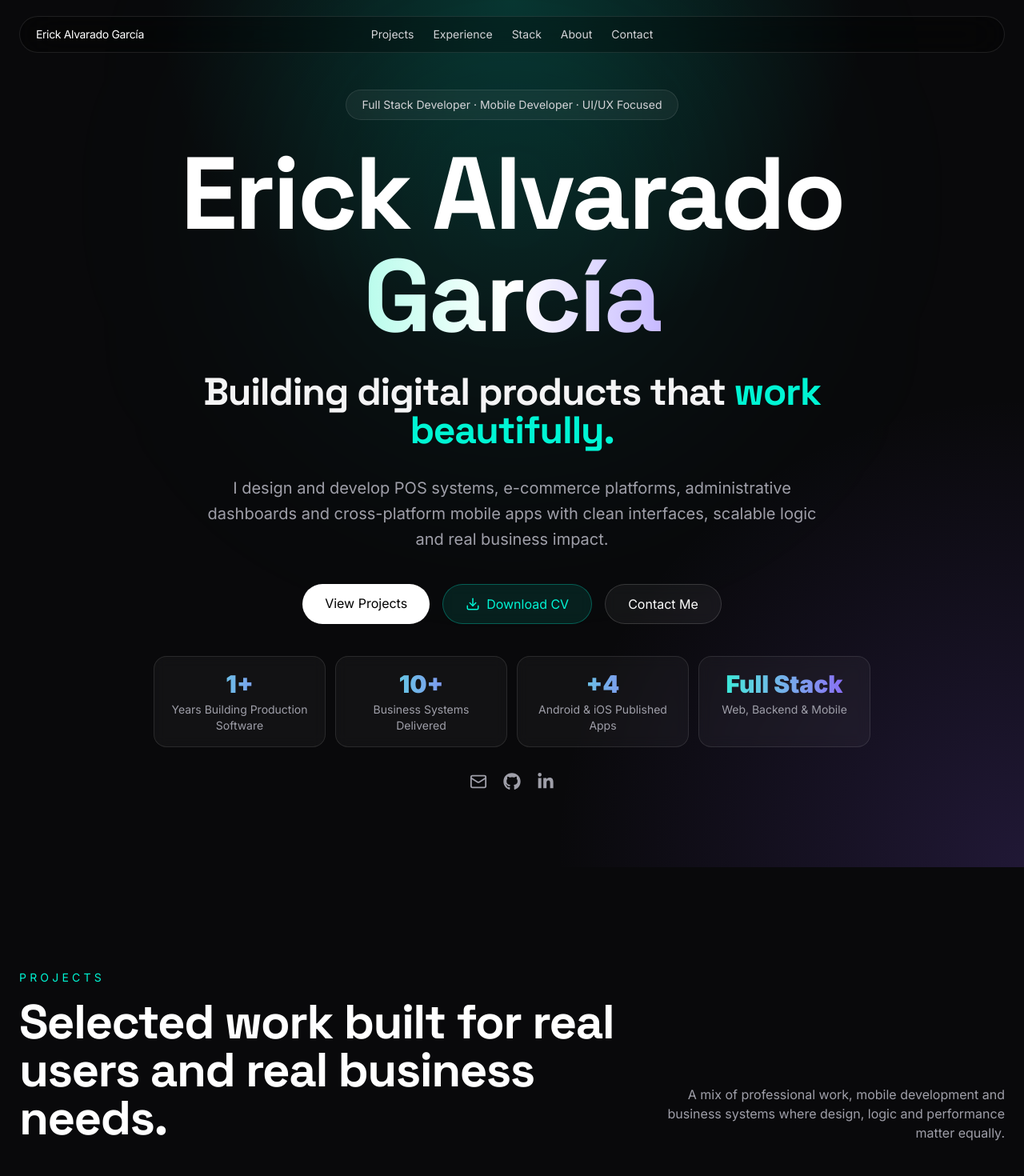
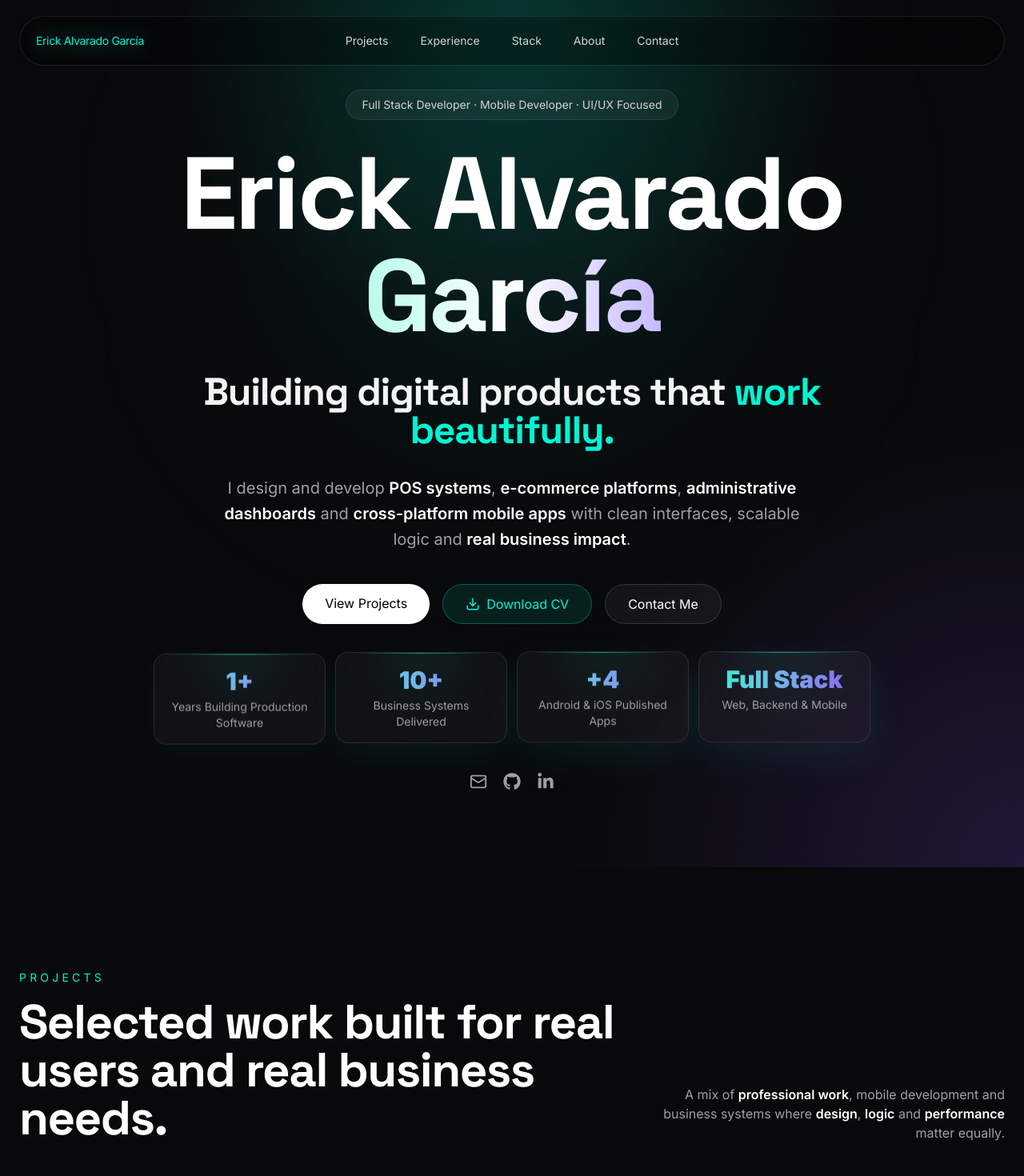
Before and after one commit to eerick16/erickgarcia.tech, a React (Vite) app: page / in a window 1280 px wide. Shown: the top 1470 px of the page at 80% size. Built offline with nearby package versions, Linux system fonts and the light colour scheme.

Commit message:
Visual improvments

```diff
--- a/src/components/common/Navbar.tsx
+++ b/src/components/common/Navbar.tsx
@@ -1,4 +1,4 @@
-import { useState } from "react"
+import { useEffect, useState } from "react"
 import { Menu, X } from "lucide-react"
 
 const navItems = [
@@ -11,28 +11,73 @@ const navItems = [
 
 export function Navbar() {
   const [isOpen, setIsOpen] = useState(false)
+  const [activeSection, setActiveSection] = useState("home")
 
   function closeMenu() {
     setIsOpen(false)
   }
 
+  useEffect(() => {
+    const sectionIds = ["home", ...navItems.map((item) => item.href.replace("#", ""))]
+
+    const observer = new IntersectionObserver(
+      (entries) => {
+        const visibleSection = entries.find((entry) => entry.isIntersecting)
+
+        if (visibleSection) {
+          setActiveSection(visibleSection.target.id)
+        }
+      },
+      {
+        rootMargin: "-35% 0px -55% 0px",
+        threshold: 0,
+      }
+    )
+
+    sectionIds.forEach((id) => {
+      const section = document.getElementById(id)
+
+      if (section) {
+        observer.observe(section)
+      }
+    })
+
+    return () => observer.disconnect()
+  }, [])
+
   return (
     <header className="fixed left-0 top-0 z-50 w-full px-4 py-4 md:px-6 md:py-5">
       <nav className="relative mx-auto flex max-w-7xl items-center justify-between rounded-full border border-white/10 bg-black/30 px-5 py-3 text-sm text-zinc-300 backdrop-blur-xl lg:grid lg:grid-cols-[1fr_auto_1fr]">
-        <a href="#" onClick={closeMenu} className="font-bold tracking-tight text-white lg:justify-self-start">
+        <a
+          href="#home"
+          onClick={closeMenu}
+          className={`font-bold tracking-tight transition duration-300 lg:justify-self-start ${
+            activeSection === "home"
+              ? "text-[#00F5D4] drop-shadow-[0_0_12px_rgba(0,245,212,0.5)]"
+              : "text-white"
+          }`}
+        >
           Erick Alvarado García
         </a>
 
-        <div className="hidden items-center justify-center gap-6 lg:flex">
-          {navItems.map((item) => (
+        <div className="hidden items-center justify-center gap-2 lg:flex">
+          {navItems.map((item) => {
+            const isActive = activeSection === item.href.replace("#", "")
+
+            return (
               <a
                 key={item.href}
                 href={item.href}
-              className="transition hover:text-white"
+                className={`rounded-full px-4 py-2 transition ${
+                  isActive
+                    ? "bg-[#00F5D4]/10 text-[#00F5D4]"
+                    : "text-zinc-300 hover:text-white"
+                }`}
               >
                 {item.label}
               </a>
-          ))}
+            )
+          })}
         </div>
 
         <div className="hidden justify-self-end lg:block" />
@@ -49,16 +94,24 @@ export function Navbar() {
         {isOpen && (
           <div className="absolute left-0 right-0 top-[calc(100%+12px)] overflow-hidden rounded-3xl border border-white/10 bg-black/90 p-3 backdrop-blur-xl lg:hidden">
             <div className="grid gap-1">
-              {navItems.map((item) => (
+              {navItems.map((item) => {
+                const isActive = activeSection === item.href.replace("#", "")
+
+                return (
                   <a
                     key={item.href}
                     href={item.href}
                     onClick={closeMenu}
-                  className="rounded-2xl px-4 py-3 text-zinc-300 transition hover:bg-white/10 hover:text-white"
+                    className={`rounded-2xl px-4 py-3 transition ${
+                      isActive
+                        ? "bg-[#00F5D4]/10 text-[#00F5D4]"
+                        : "text-zinc-300 hover:bg-white/10 hover:text-white"
+                    }`}
                   >
                     {item.label}
                   </a>
-              ))}
+                )
+              })}
             </div>
           </div>
         )}
--- a/src/sections/AboutSection.tsx
+++ b/src/sections/AboutSection.tsx
@@ -39,22 +39,87 @@ export function AboutSection() {
         <div className="mt-14 grid gap-8 lg:grid-cols-[1.1fr_0.9fr] md:mt-20">
           <Reveal direction="right" className="rounded-[2rem] border border-white/10 bg-white/[0.04] p-8 backdrop-blur md:p-10">
             <p className="text-lg leading-9 text-zinc-400">
-              I'm Erick Alvarado García, a Full Stack Developer currently working
-              at Integra Connective, where I develop POS systems, administrative
-              platforms, e-commerce solutions and cross-platform mobile
-              applications for real clients.
+              I'm {" "}
+              <span className="font-semibold text-white">
+                Erick Alvarado García
+              </span>
+              , a {" "}
+              <span className="font-semibold text-white">
+                Full Stack Developer {" "}
+              </span>
+               currently working at {" "}
+              <span className="font-semibold text-white">
+                Integra Connective
+              </span>
+              , where I develop {" "}
+              <span className="font-semibold text-white">
+                POS systems
+              </span>
+              , {" "}
+              <span className="font-semibold text-white">
+                administrative platforms
+              </span>
+              , {" "}
+              <span className="font-semibold text-white">
+                e-commerce solutions {" "}
+              </span>
+              and {" "}
+              <span className="font-semibold text-white">
+                cross-platform mobile applications {" "}
+              </span>
+              for {" "}
+              <span className="font-semibold text-white">
+                real clients
+              </span>
+              .
             </p>
 
             <p className="mt-6 text-lg leading-9 text-zinc-400">
-              My work ranges from designing interfaces and building frontend
-              experiences to developing APIs, databases, integrations and
-              scalable backend solutions.
+              My work ranges from{" "}
+              <span className="font-semibold text-white">
+                designing interfaces
+              </span>
+              {" "}and building{" "}
+              <span className="font-semibold text-white">
+                frontend experiences
+              </span>
+              {" "}to developing{" "}
+              <span className="font-semibold text-white">
+                APIs
+              </span>
+              ,{" "}
+              <span className="font-semibold text-white">
+                databases
+              </span>
+              ,{" "}
+              <span className="font-semibold text-white">
+                integrations
+              </span>
+              {" "}and{" "}
+              <span className="font-semibold text-white">
+                scalable backend solutions
+              </span>
+              .
             </p>
 
             <p className="mt-6 text-lg leading-9 text-zinc-400">
-              Currently pursuing a Bachelor's Degree in Software Engineering
-              while expanding my experience in mobile development, cloud
-              integrations and software architecture.
+              Currently pursuing a{" "}
+              <span className="font-semibold text-[#00F5D4]">
+                Bachelor's Degree in Software Engineering
+              </span>
+              {" "}while expanding my experience in{" "}
+              <span className="font-semibold text-white">
+                mobile development
+              </span>
+              ,{" "}
+              <span className="font-semibold text-white">
+                cloud integrations
+              </span>
+              {" "}and{" "}
+              <span className="font-semibold text-white">
+                software architecture
+              </span>
+              .
             </p>
           </Reveal>
 
--- a/src/sections/ExperienceSection.tsx
+++ b/src/sections/ExperienceSection.tsx
@@ -70,7 +70,7 @@ export function ExperienceSection() {
                     <div className="mb-6 flex flex-col gap-5 sm:flex-row sm:items-center sm:justify-between">
 
                       <div>
-                        <p className="text-sm text-zinc-500">{item.year}</p>
+                        <p className="text-sm text-zinc-500"><span className="font-semibold text-white">{item.year}</span></p>
                         <h3 className="text-2xl font-bold">{item.title}</h3>
                         <p className="text-zinc-400">{item.place}</p>
                       </div>
--- a/src/sections/HeroSection.tsx
+++ b/src/sections/HeroSection.tsx
@@ -11,7 +11,7 @@ const stats = [
 
 export function HeroSection() {
   return (
-    <section className="relative min-h-screen overflow-hidden bg-[#09090B] px-6 text-white">
+    <section id="home" className="relative min-h-screen overflow-hidden bg-[#09090B] px-6 text-white">
       <div className="absolute inset-0 bg-[radial-gradient(circle_at_top,_rgba(0,245,212,0.16),_transparent_35%),radial-gradient(circle_at_bottom_right,_rgba(139,92,246,0.18),_transparent_35%)]" />
 
       <div className="absolute left-1/2 top-0 h-[500px] w-[500px] -translate-x-1/2 rounded-full bg-[#00F5D4]/10 blur-[140px]" />
@@ -38,11 +38,28 @@ export function HeroSection() {
             </span>
         </Reveal>
 
-        <Reveal className="mt-6 max-w-3xl text-base leading-7 text-zinc-400 sm:text-lg md:mt-8 md:text-xl md:leading-8"
-        >
-          I design and develop POS systems, e-commerce platforms,
-          administrative dashboards and cross-platform mobile apps with
-          clean interfaces, scalable logic and real business impact.
+        <Reveal className="mt-6 max-w-3xl text-base leading-7 text-zinc-400 sm:text-lg md:mt-8 md:text-xl md:leading-8">
+          I design and develop{" "}
+          <span className="font-semibold text-white">
+            POS systems
+          </span>
+          ,{" "}
+          <span className="font-semibold text-white">
+            e-commerce platforms
+          </span>
+          ,{" "}
+          <span className="font-semibold text-white">
+            administrative dashboards
+          </span>
+          {" "}and{" "}
+          <span className="font-semibold text-white">
+            cross-platform mobile apps
+          </span>
+          {" "}with clean interfaces, scalable logic and{" "}
+          <span className="font-semibold text-white">
+            real business impact
+          </span>
+          .
         </Reveal>
 
         <Reveal delay={0.4} className="mt-8 flex w-full max-w-sm flex-col gap-4 sm:max-w-none sm:flex-row sm:justify-center md:mt-10">
@@ -74,15 +91,22 @@ export function HeroSection() {
           delay={0.5}
           className="mt-10 grid w-full max-w-4xl grid-cols-2 gap-3 md:grid-cols-4"
         >
-          {stats.map((stat) => (
+          {stats.map((stat, index) => (
             <div
               key={stat.label}
-              className="rounded-2xl border border-white/10 bg-white/[0.04] px-4 py-4 backdrop-blur"
+              className="relative overflow-hidden rounded-2xl border border-white/10 bg-white/[0.04] px-4 py-4 backdrop-blur"
+              style={{
+                animation: `floatCard 4s ease-in-out ${index * 0.35}s infinite`,
+              }}
             >
-              <p className="bg-gradient-to-r from-[#00F5D4] to-[#8B5CF6] bg-clip-text text-2xl font-black text-transparent md:text-3xl">
+              <div className="absolute inset-x-6 top-0 h-px bg-gradient-to-r from-transparent via-[#00F5D4]/60 to-transparent" />
+              <div className="absolute -top-14 left-1/2 h-24 w-24 -translate-x-1/2 rounded-full bg-[#00F5D4]/10 blur-2xl" />
+
+              <p className="relative bg-gradient-to-r from-[#00F5D4] to-[#8B5CF6] bg-clip-text text-2xl font-black text-transparent md:text-3xl">
                 {stat.value}
               </p>
-              <p className="mt-1 text-xs leading-5 text-zinc-400 md:text-sm">
+
+              <p className="relative mt-1 text-xs leading-5 text-zinc-400 md:text-sm">
                 {stat.label}
               </p>
             </div>
--- a/src/sections/ProjectsSection.tsx
+++ b/src/sections/ProjectsSection.tsx
@@ -56,8 +56,23 @@ export function ProjectsSection() {
           </div>
 
           <p className="max-w-md text-zinc-400 md:text-right">
-            A mix of professional work, mobile development and business systems
-            where design, logic and performance matter equally.
+            A mix of{" "}
+            <span className="font-semibold text-white">
+              professional work
+            </span>
+            , mobile development and business systems where{" "}
+            <span className="font-semibold text-white">
+              design
+            </span>
+            ,{" "}
+            <span className="font-semibold text-white">
+              logic
+            </span>
+            {" "}and{" "}
+            <span className="font-semibold text-white">
+              performance
+            </span>
+            {" "}matter equally.
           </p>
         </Reveal>
 
```
Also changed, not shown: src/index.css (+13 -0 lines), src/sections/ContactSection.tsx (+17 -3 lines). Lines whose indentation alone changed are shown as unchanged.
